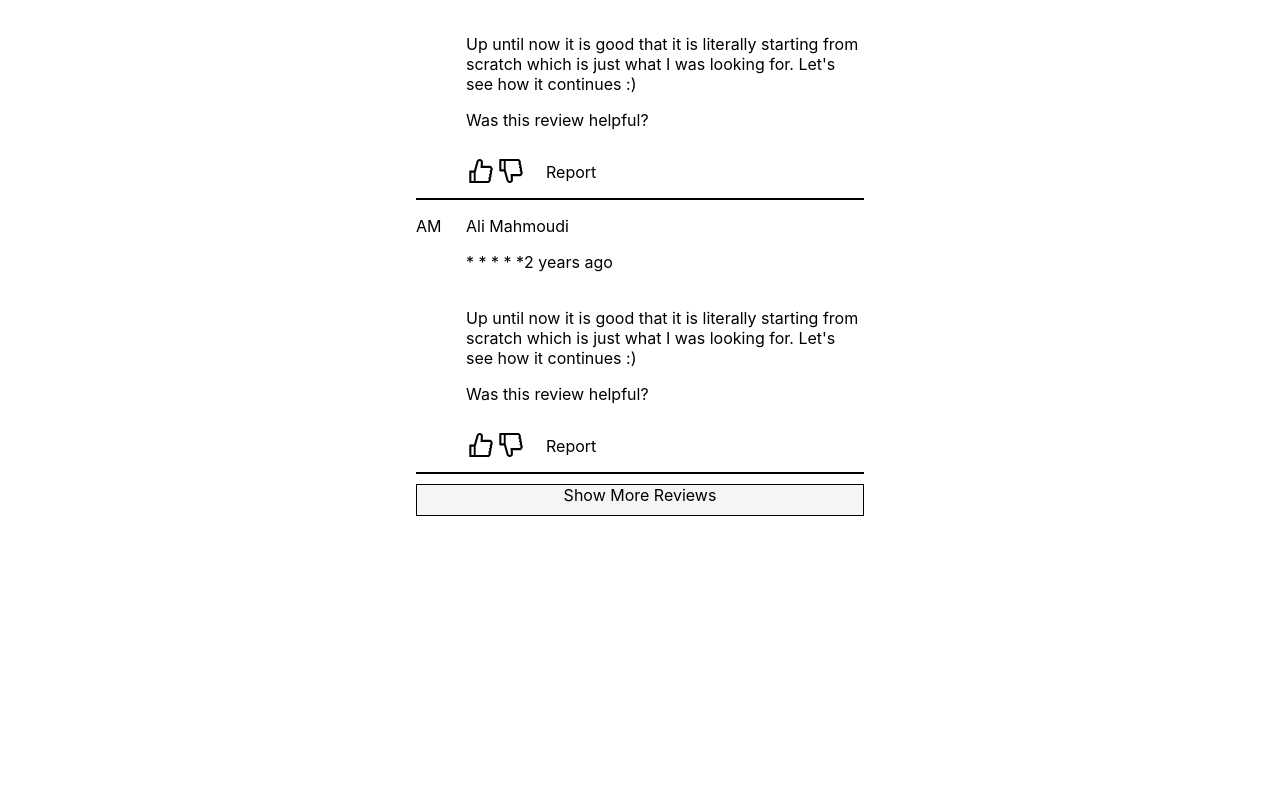
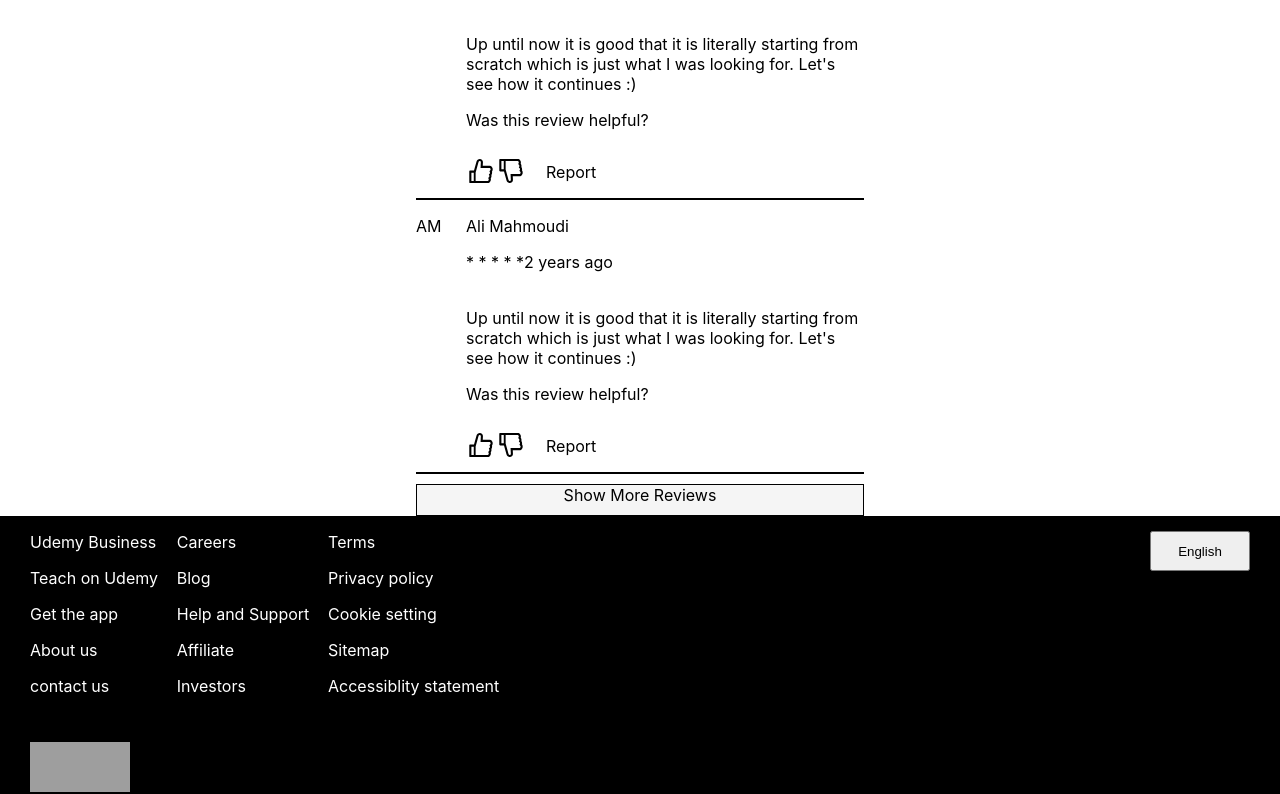
Before and after one commit to alimahmoudi97/website, a React (Create React App) app: page / in a window 1280 px wide. Shown: the part 5676-6470 px from the top of the page. Before the commit the page ends 6192 px from the top, so only its background shows below. Built offline with nearby package versions, Linux system fonts and the light colour scheme; grey boxes are pictures that could not be loaded.

Commit message:
add Footer.js component to CourseDetails.js

```diff
--- a/src/components/pages/CourseDetails.js
+++ b/src/components/pages/CourseDetails.js
@@ -12,7 +12,7 @@ import Reviews from '../reviews/Reviews';
 import StudentFeedback from '../student-feedback/StudentFeedback';
 import StudentsAlsoBought from '../students-also-bought/StudentsAlsoBought';
 import YouLearn from '../YouLearn/YouLearn.js';
-
+import Footer from '../footer/Footer';
 
 function CourseDetails() {
   return (
@@ -28,6 +28,7 @@ function CourseDetails() {
         <Instructors/>
         <StudentFeedback/>
         <Reviews/>
+        <Footer/>
         {/* <InstructorInfo/> */}
         {/* <BoughtTogetherCart/> */}
     </div>
```
